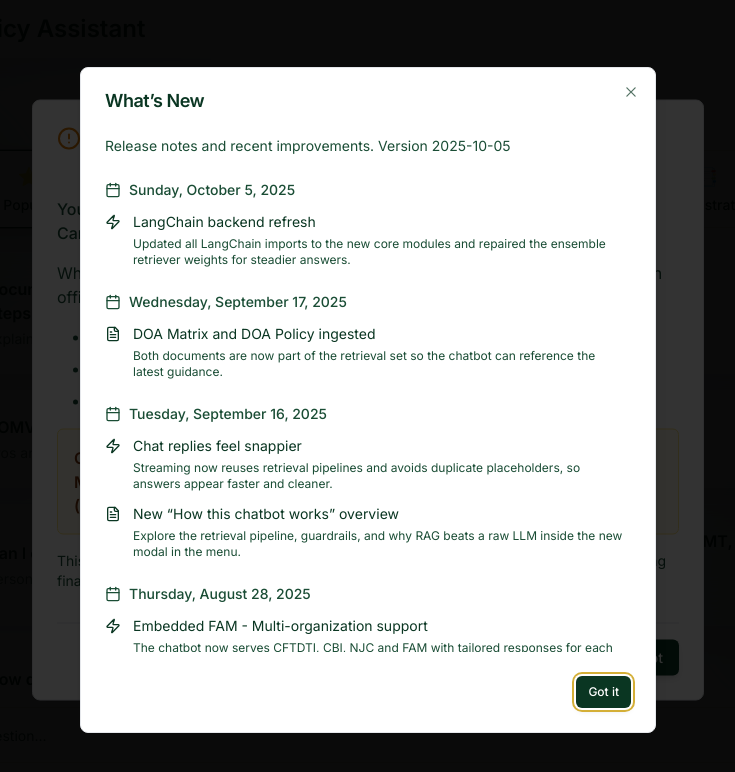
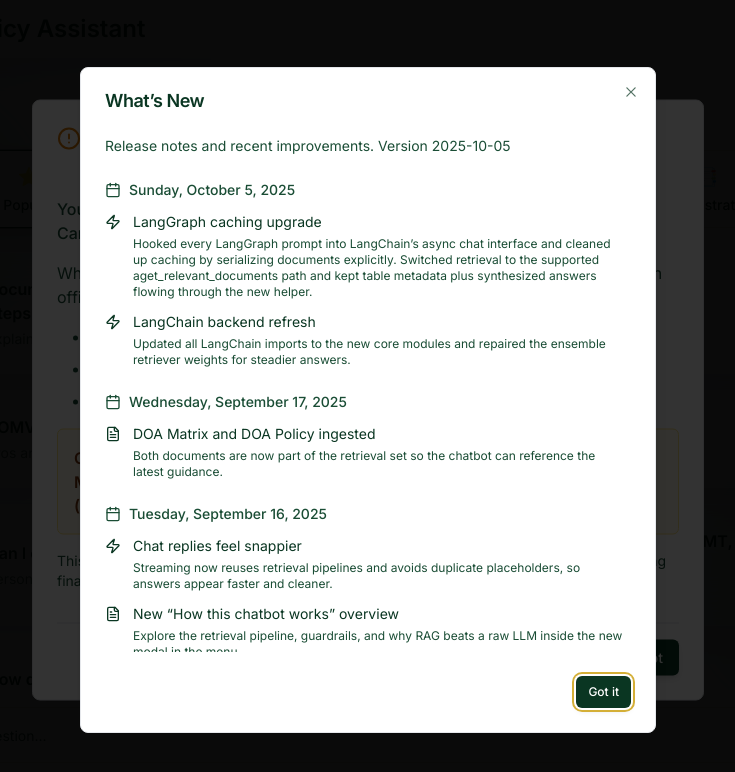
Before and after one commit to panic80/32cbgg8, a React (Vite) app: page /chat in a window 1280 px wide. Shown: the top 772 px of the page, without its empty margins (272-1007 px from the left). Built offline with nearby package versions, Linux system fonts and the light colour scheme.

Commit message:
Add LangGraph caching note to what's new

```diff
--- a/src/pages/ChatPage/constants/whatsNew.tsx
+++ b/src/pages/ChatPage/constants/whatsNew.tsx
@@ -19,6 +19,12 @@
   {
     date: 'Sunday, October 5, 2025',
     updates: [
+      {
+        icon: <Zap className="w-4 h-4" />,
+        text: 'LangGraph caching upgrade',
+        description:
+          'Hooked every LangGraph prompt into LangChain’s async chat interface and cleaned up caching by serializing documents explicitly. Switched retrieval to the supported aget_relevant_documents path and kept table metadata plus synthesized answers flowing through the new helper.',
+      },
       {
         icon: <Zap className="w-4 h-4" />,
         text: 'LangChain backend refresh',
```
